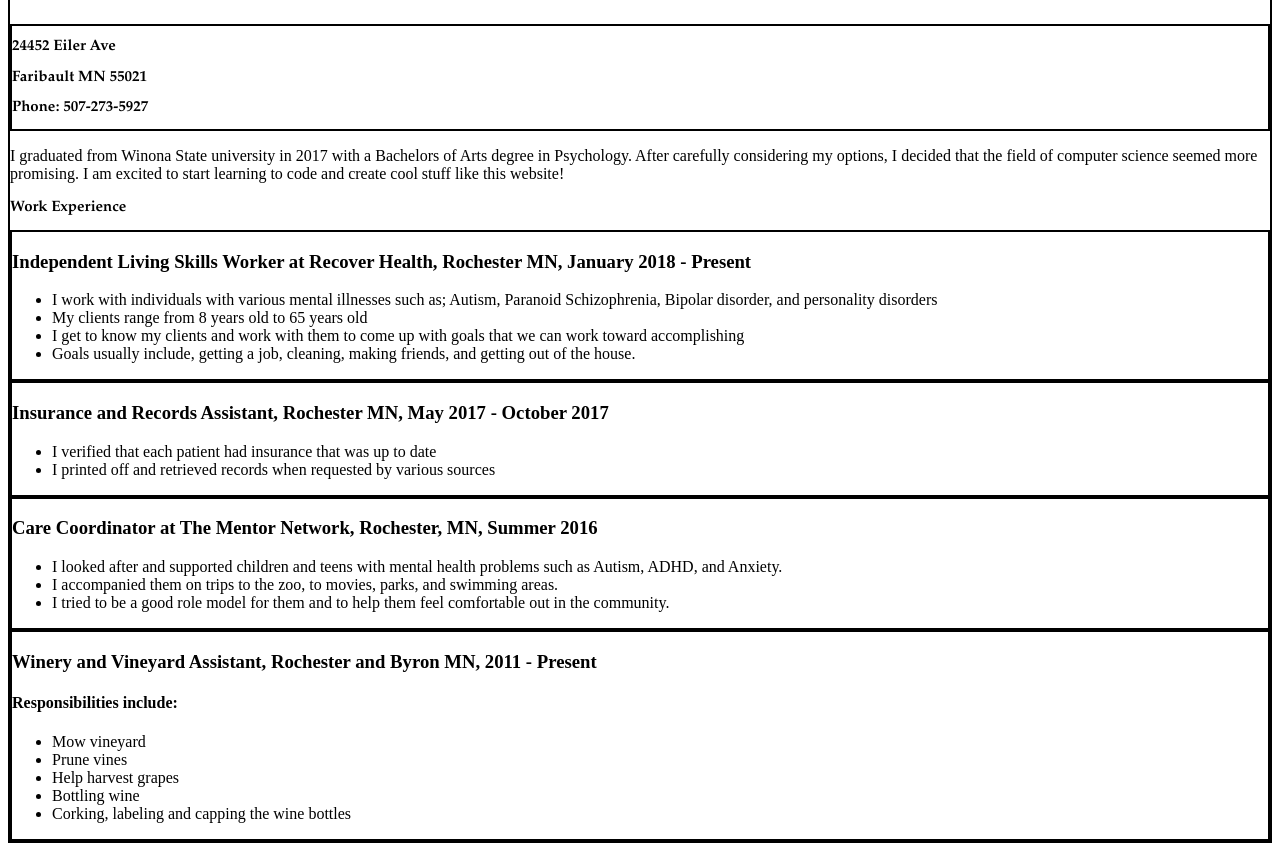
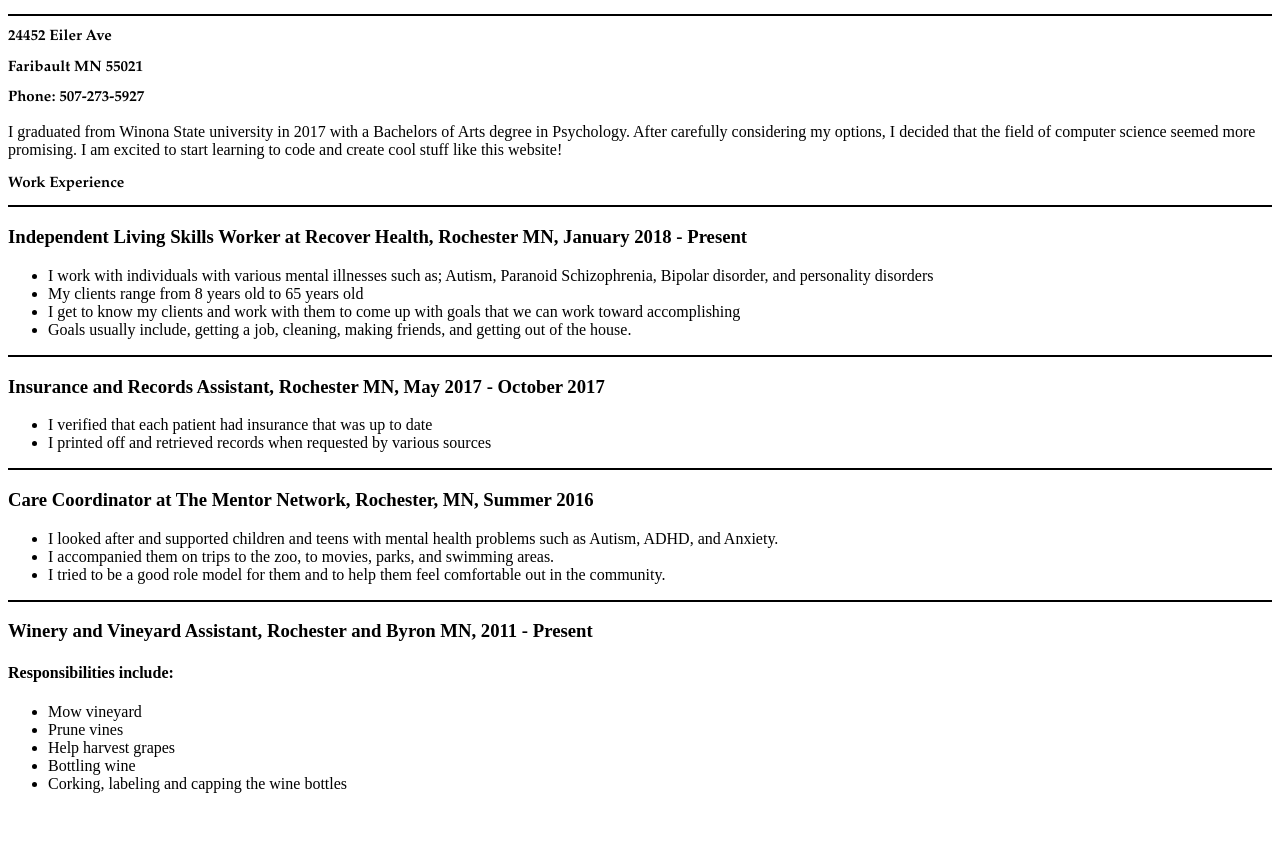
Before and after one commit to devonpatton/devonpatton.github.io, a plain HTML site: page index.html in a window 1280 px wide. Shown: the part 118-969 px from the top of the page. After the commit the page ends 927 px from the top, so only its background shows below. Drawn offline with Linux system fonts and the light colour scheme.

Commit message:
edit borders

```diff
--- a/style.css
+++ b/style.css
@@ -7,13 +7,13 @@ h2 { font-family:palatino, serif; font-size:15px;
 }
 .info { font-size: 10px;
 }
-.info, body { border: 2px solid black;
+.info { border-top: 2px solid black;
 }
-.job1 { border: 2px solid black;
+.job1 { border-top: 2px solid black;
 }
-.job2 { border: 2px solid black;
+.job2 { border-top: 2px solid black;
 }
-.job3 { border: 2px solid black;
+.job3 { border-top: 2px solid black;
 }
-.job4 { border: 2px solid black;
+.job4 { border-top: 2px solid black;
 }
```
